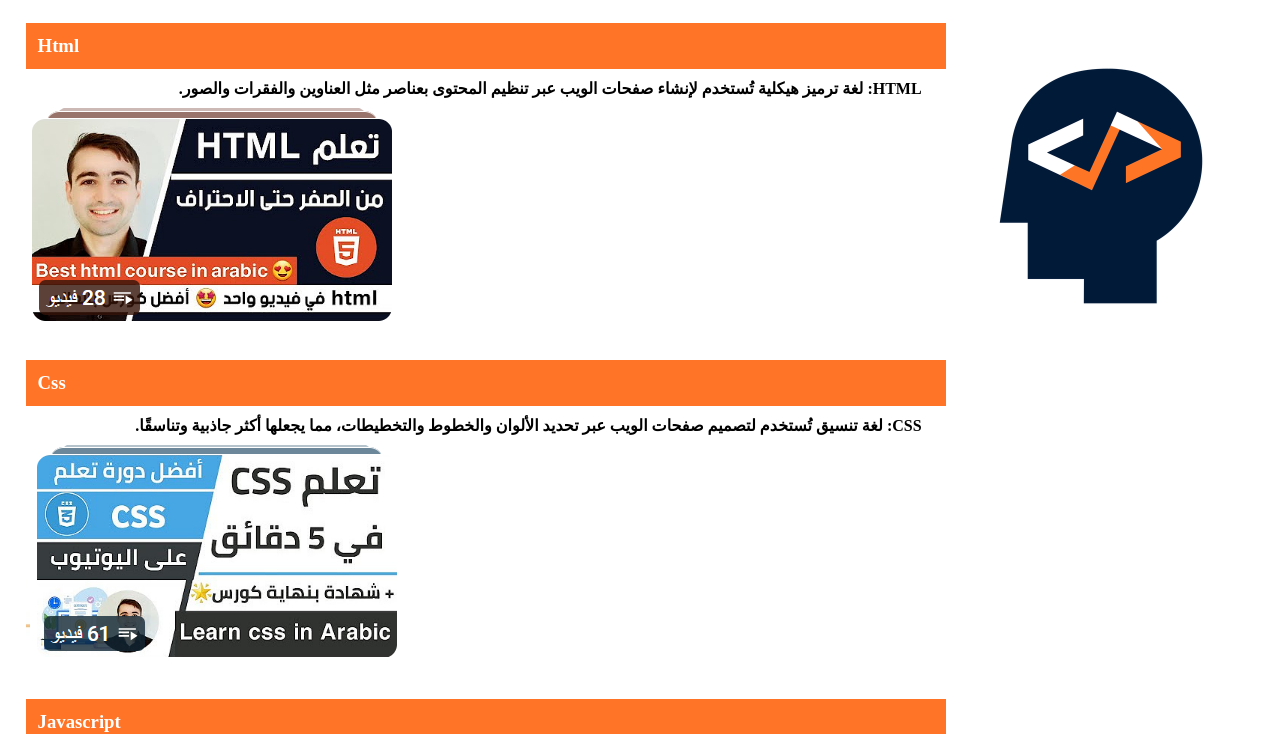
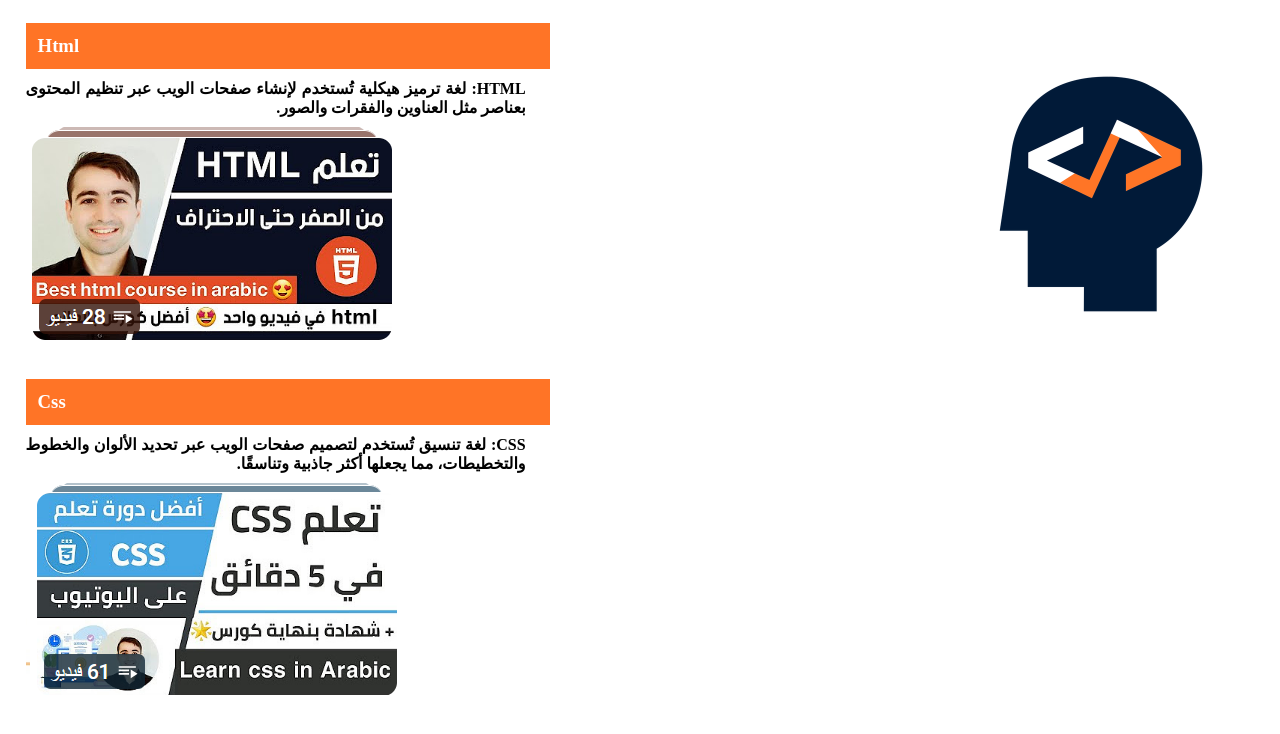
Before and after one commit to hishametsh22/app, a plain HTML site: page index.html in a window 1280 px wide. Shown: the part 60-794 px from the top of the page. Drawn offline with Linux system fonts and the light colour scheme.

Commit message:
edit width

```diff
--- a/index.html
+++ b/index.html
@@ -31,11 +31,11 @@
             color: white;
             padding: 12px;
             margin-bottom: 10px;
-            width: 900px;
+            width: 500px;
             max-width: 100%;
         }
         article p{
-            width: 900px;
+            width: 500px;
             max-width: 100%;
             text-align: justify;
             font-weight: bold;
```
